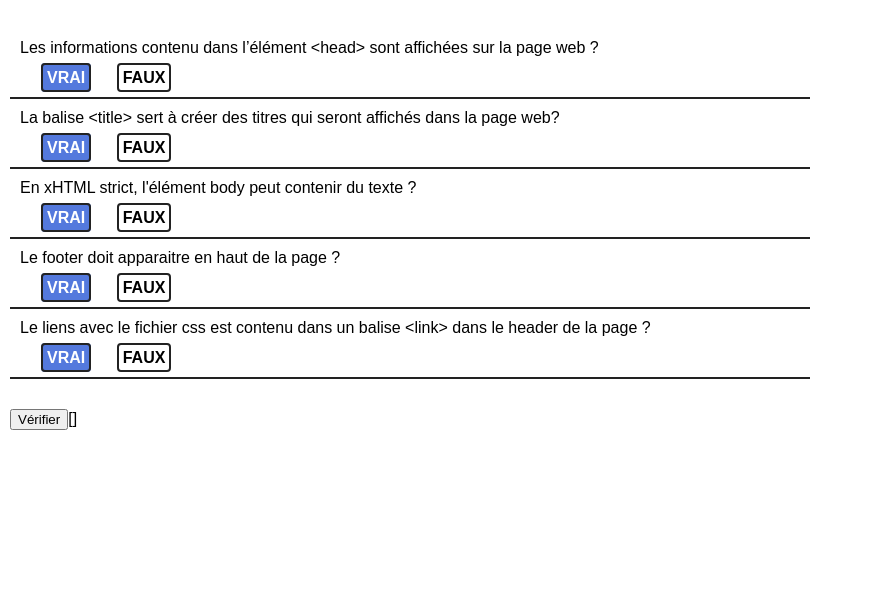
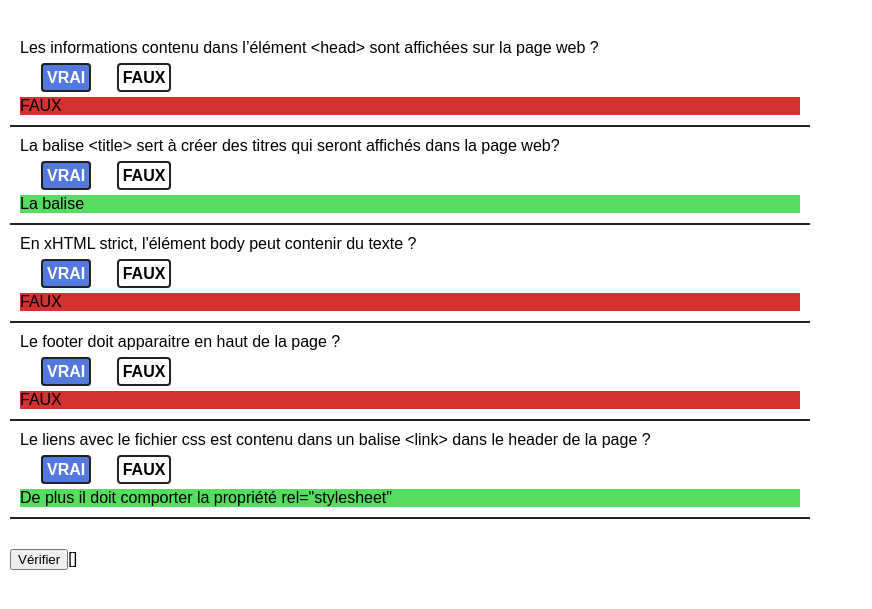
Before and after one commit to cedluck/QcmJsLPATC, a plain HTML site: page index.html in a window 1280 px wide. Both pictures are taken after a click on the button "Vérifier". Shown: the part 61-670 px from the top of the page, without its empty margins (0-872 px from the left). Drawn offline with Linux system fonts and the light colour scheme.

Commit message:
script workflow v6

```diff
--- a/index.html
+++ b/index.html
@@ -107,7 +107,7 @@
         "argument": "Les informations que contient l'en-tête ne sont pas affichées sur la page, ce sont simplement des informations générales à destination de l'ordinateur"
       },
       {
-        "question": "La balise <title> sert à créer des titres qui seront affichés dans la page web",
+        "question": "La balise <title> sert à créer des titres qui seront affichés dans la page web",
         "answer": "true",
         "argument": "La balise <title> affiche le titre de la page dans la barre de titre du navigateur"
       },
@@ -130,9 +130,10 @@
 
     var choices = document.querySelectorAll('input[value="choice"]');
     var validation = document.getElementById("validation");
-    var choiceAnswer = new Array;
+    var argEl = document.querySelectorAll(".arg");
+
     function displayResults() {
-      // console.log(choices);
+       var choiceAnswer = new Array;
       for (var choice in choices) {
 
         if (choices[choice].checked == true) {
@@ -140,14 +141,16 @@
           choiceAnswer.push(parseAnswer);
         }
       }
-      // for (var ans in choiceAnswer) {
-      //     console.log(ans + " " + choiceAnswer[ans]+" : "+ ans + " " + questions[ans].answer);
-      // }
+
       for (var ans in choiceAnswer) {
         if (choiceAnswer[ans] == questions[ans].answer) {
-          console.log("Question " + (Number(ans)+1) + " JUSTE => " + questions[ans].argument);
+          argEl[ans].innerHTML = questions[ans].argument;
+          argEl[ans].style.display = "block";
+          argEl[ans].style.background = "#54dd5f";
         } else {
-          console.log("Question " + (Number(ans)+1) + " FAUX");
+           argEl[ans].style.display = "block";
+          argEl[ans].innerHTML = "FAUX";
+          argEl[ans].style.background = "#d43131";
         }
       }
     }
```
